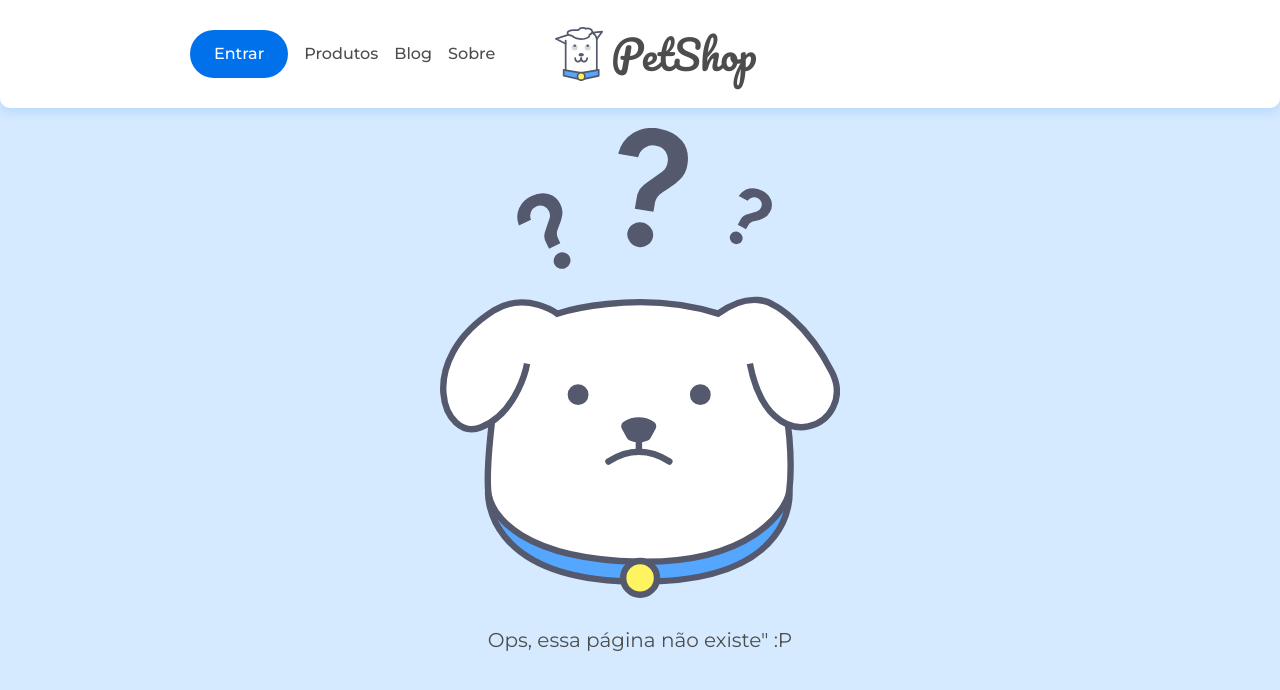
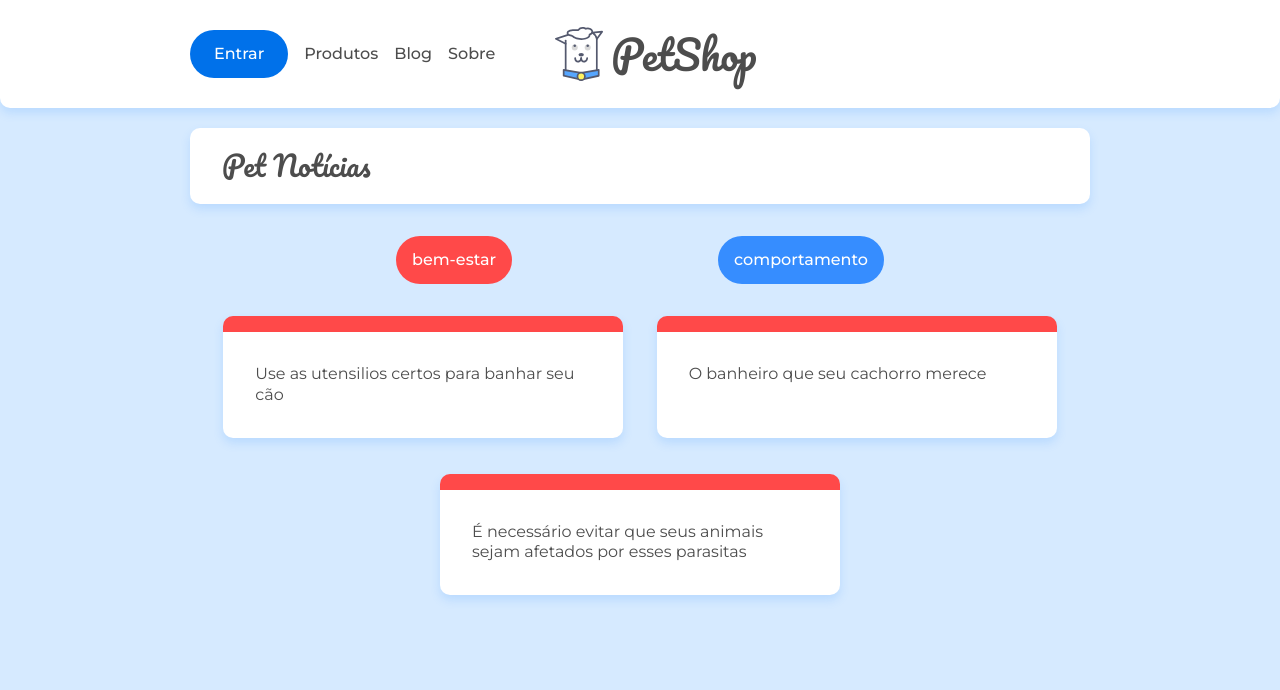
Before and after one commit to LuisLimaIt/react-router-petshop, a React (Create React App) app: page /categoria/bem-estar in a window 1280 px wide. Shown: the top 690 px of the page. Built offline with nearby package versions, Linux system fonts and the light colour scheme; data requests are answered from the project's data file.

Commit message:
Exibindo Categoria

```diff
--- a/src/App.jsx
+++ b/src/App.jsx
@@ -7,6 +7,7 @@
 import Pagina404 from './paginas/Pagina404'
 import Cabecalho from './components/Cabecalho'
 import Post from './paginas/Post'
+import Categoria from './paginas/Categoria'
 
 function App() {
 
@@ -17,12 +18,19 @@
       <Route exact path='/'>
         <Home />
       </Route>
+
       <Route path='/sobre'>
         <Sobre />
       </Route>
+
+      <Route path='/categoria/:id'>
+        <Categoria />
+      </Route>
+
       <Route path='/posts/:id'>
         <Post />
       </Route>
+
       <Route>
         <Pagina404 />
       </Route>
--- /dev/null
+++ b/src/components/ListaCategorias.jsx
@@ -0,0 +1,29 @@
+import React, { useState, useEffect } from 'react';
+import { Link } from 'react-router-dom';
+import { busca } from '../api/api';
+import '../assets/css/blog.css'
+
+export function ListaCategorias() {
+
+    const [categorias, setCategorias] = useState([])
+
+    useEffect(() => {
+        busca(`/categorias`, setCategorias)
+    }, []);
+    return (
+        <ul className="lista-categorias container flex">
+            {categorias.map((categoria) => (
+                <Link to={`/categoria/${categoria.id}`}>
+                    <li
+                        className={
+                            `lista-categorias__categoria
+                             lista-categorias__categoria--${categoria.id}`
+                        }
+                    >
+                        {categoria.nome}
+                    </li>
+                </Link>
+            ))}
+        </ul>
+    )
+}
--- a/src/components/ListaPost.jsx
+++ b/src/components/ListaPost.jsx
@@ -3,6 +3,7 @@
 import { busca } from '../api/api';
 
 export default function ListaPost({ url }) {
+
     const [posts, setPosts] = useState([]);
 
     useEffect(() => {
--- /dev/null
+++ b/src/paginas/Categoria.jsx
@@ -0,0 +1,24 @@
+import React from 'react'
+import { useRouteMatch } from 'react-router-dom'
+import { Route, useParams } from 'react-router-dom'
+import '../assets/css/blog.css'
+import { ListaCategorias } from '../components/ListaCategorias'
+import ListaPost from '../components/ListaPost'
+
+export default function Categoria() {
+
+    const { id } = useParams()
+    const { path } = useRouteMatch()
+
+    return(
+        <>
+        <div className="container">
+            <h2 className="titulo-pagina">Pet Notícias</h2>
+        </div>
+        <ListaCategorias />
+        <Route exact path={`${path}/`}>
+            <ListaPost url={`/posts?categoria=${id}`} />
+        </Route>
+        </>
+    )
+}
--- a/src/paginas/Home.jsx
+++ b/src/paginas/Home.jsx
@@ -1,4 +1,5 @@
 import React from 'react'
+import { ListaCategorias } from '../components/ListaCategorias'
 import ListaPost from '../components/ListaPost'
 
 const Home = () => {
@@ -8,6 +9,7 @@
       <div className="container">
         <h2 className="titulo-pagina">Pet notícias</h2>
       </div>
+      <ListaCategorias />
       <ListaPost url={'/posts'}/>
     </main>
   )
```
Also changed, not shown: 1 other file (tests, documents, lock files or other folders).
